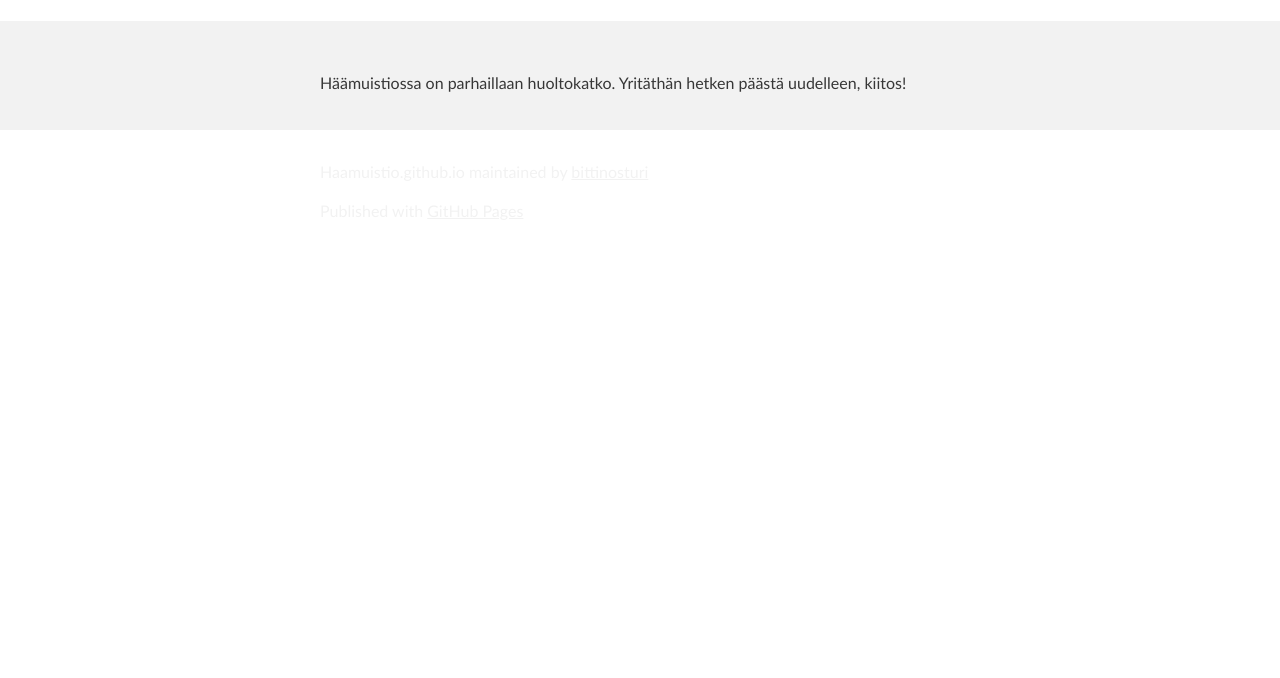
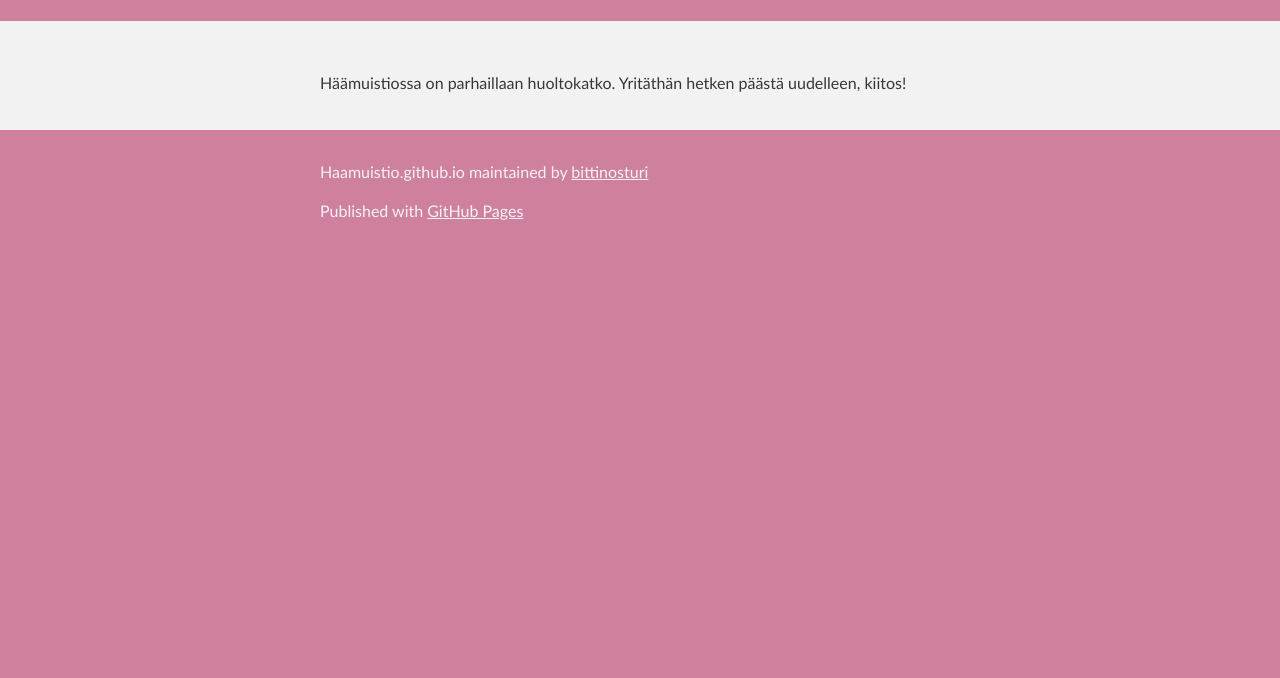
Before and after one commit to bittinosturi/haamuistio.github.io, a plain HTML site: page index.html in a window 1280 px wide. Shown: the part 122-800 px from the top of the page. Drawn offline with Linux system fonts and the light colour scheme.

Commit message:
Fixed typo

```diff
--- a/stylesheets/stylesheet.css
+++ b/stylesheets/stylesheet.css
@@ -51,7 +51,7 @@ Theme Styles
 body {
   box-sizing: border-box;
   color:#373737;
-  background: background: #D0809F;
+  background: #D0809F;
   font-size: 16px;
   font-family: 'Myriad Pro', Calibri, Helvetica, Arial, sans-serif;
   line-height: 1.5;
```
